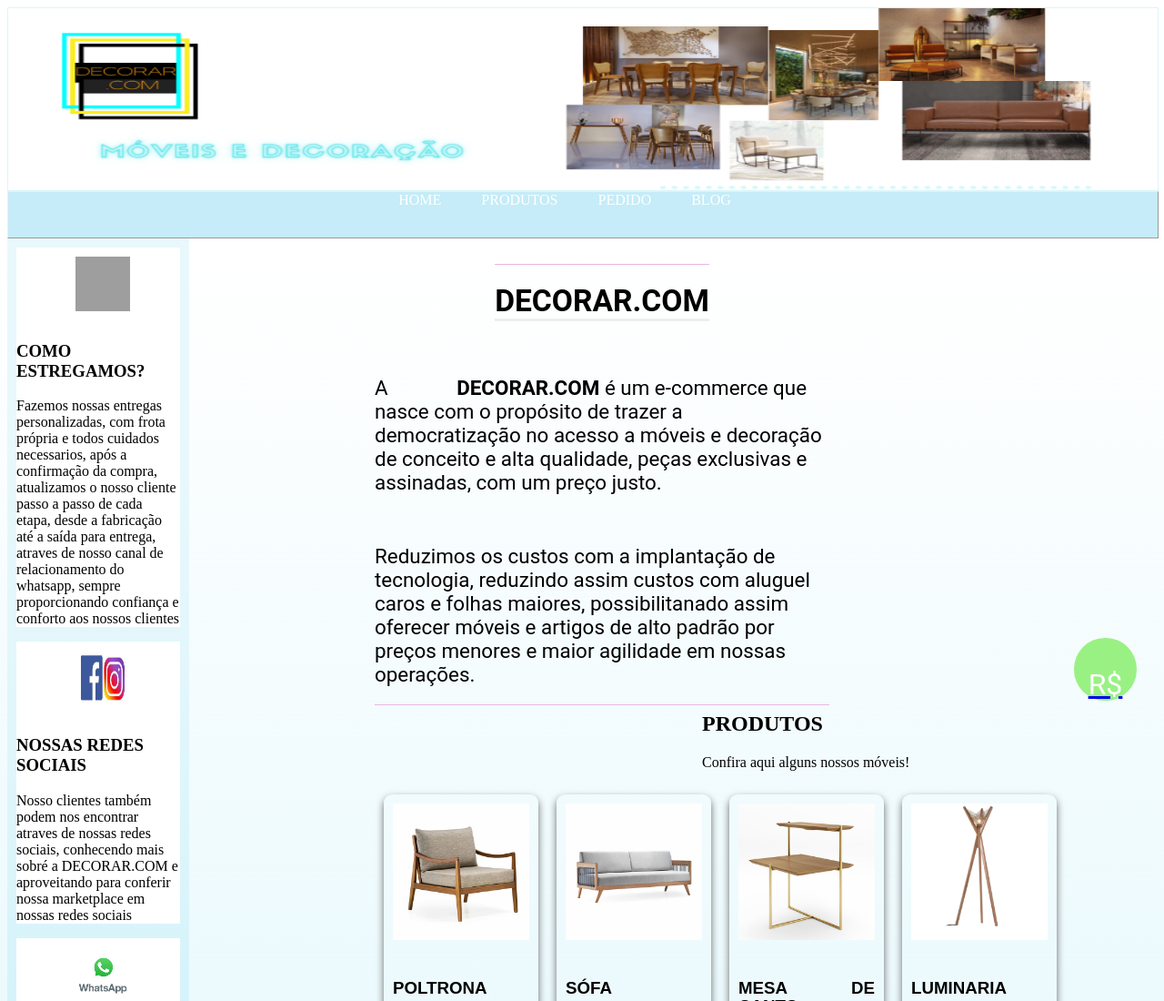
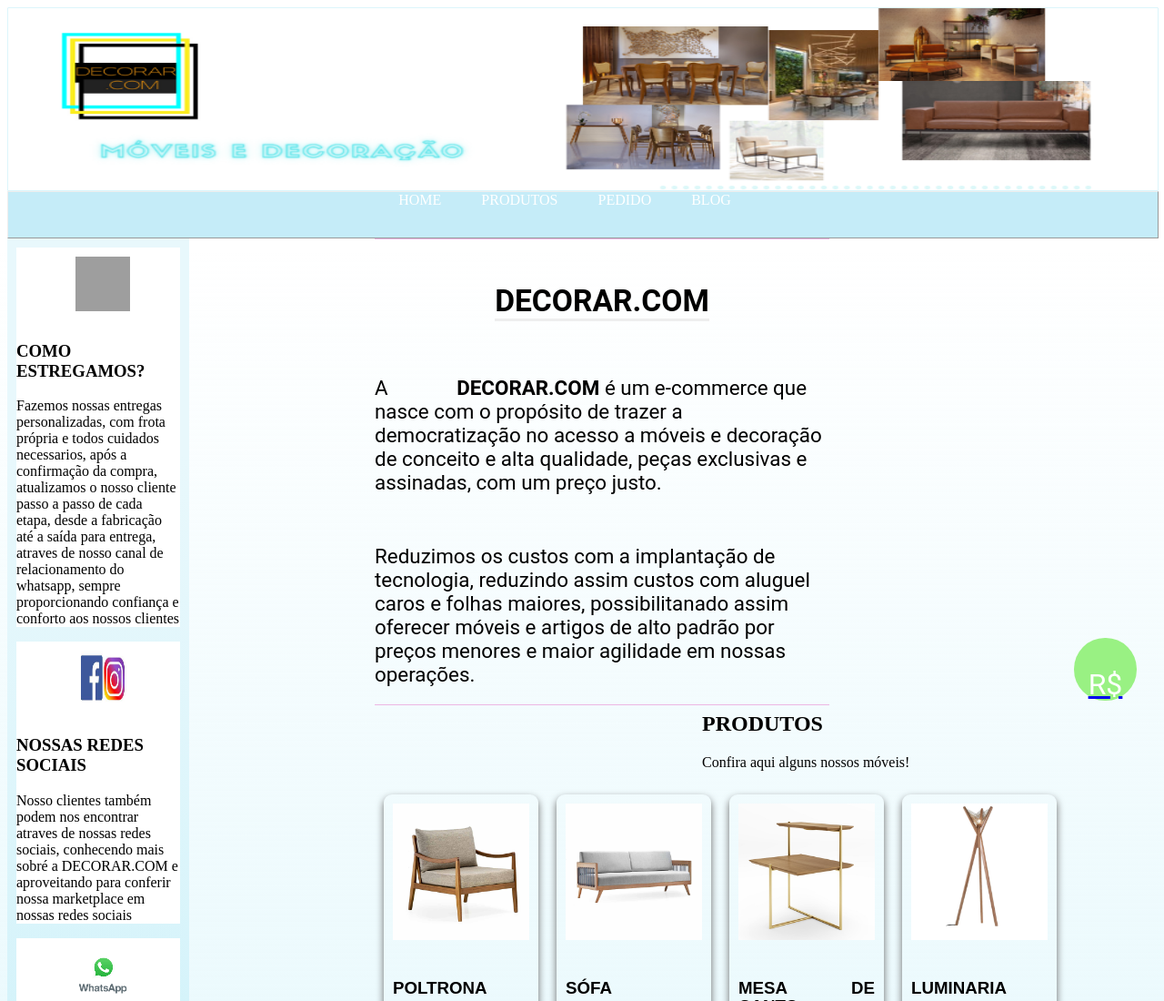
Before and after one commit to Gustavo3361/CPI---Gustavo-Garcia, a plain HTML site: page index.html in a window 1280 px wide. Shown: the top 1100 px of the page at 91% size. Drawn offline with Linux system fonts and the light colour scheme; grey boxes are pictures that could not be loaded.

Commit message:
Update estilo.css.css

```diff
--- a/estilo.css.css
+++ b/estilo.css.css
@@ -54,7 +54,7 @@
     gap: 10px;
 
 }
-#ttsobre{
+#sobre{
     border-top: 0.8px solid  rgb(236, 182, 227);
     padding-top: 20px;
 }
```
